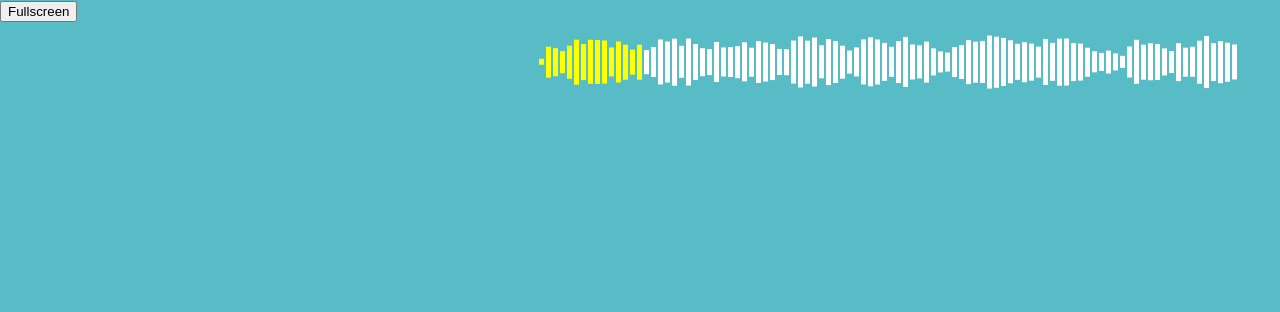
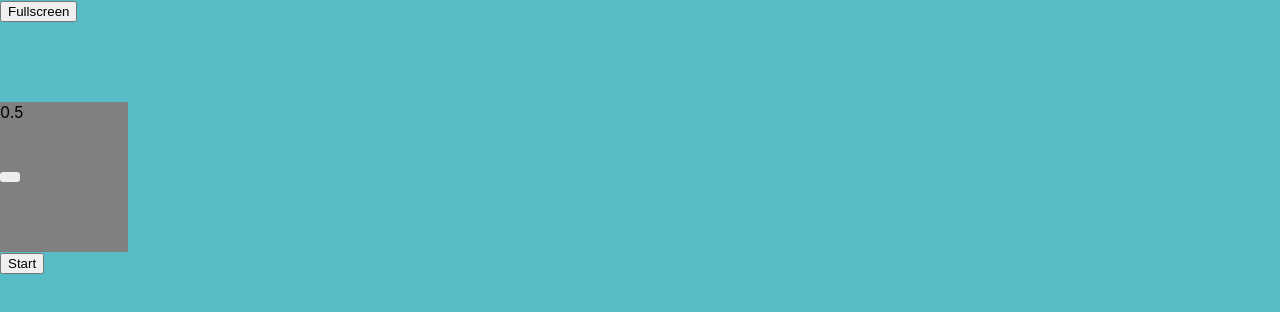
Before and after one commit to NoClipDigital/wap-games, a Nuxt app: page /slider in a window 1280 px wide. Shown: the top 312 px of the page. Built offline with nearby package versions, Linux system fonts and the light colour scheme.

Commit message:
Built a bad, bad slider

```diff
--- /dev/null
+++ b/components/slider/Mixer.vue
@@ -0,0 +1,62 @@
+<template lang="html">
+<div class="mixer" :style="mixerStyles" @touchmove="testMove">
+
+  <div class="knob" :style="knobStyles"/>
+  {{sliderVal}}
+</div>
+</template>
+
+<script>
+import anime from 'animejs'
+
+export default {
+  name: "Mixer",
+  data() {
+    return {
+      mixerHeight: 150,
+      sliderVal: 0.5
+    }
+  },
+  computed: {
+    mixerStyles() {
+      return {
+        height: this.mixerHeight + 'px'
+      }
+    },
+    knobStyles() {
+      return {
+        bottom: 100 * this.sliderVal + '%'
+      }
+    }
+  },
+  methods: {
+    testMove(e) {
+      // The Y position of your cursor over the element
+      let yCoord = e.touches[0].clientY - e.touches[0].target.offsetTop;
+
+      // Limit that value to
+      let limitedVal = Math.max(Math.min(yCoord, this.mixerHeight), 0);
+
+      this.sliderVal = 1 - (limitedVal / this.mixerHeight);
+    }
+  }
+}
+</script>
+
+<style lang="scss">
+.mixer {
+    background-color: grey;
+    height: 150px;
+    width: 10%;
+    position: relative;
+}
+
+.knob {
+    background-color: #eee;
+    border-radius: 3px;
+    height: 10px;
+    position: absolute;
+    transform: translateY(50%);
+    width: 20px;
+}
+</style>
--- a/components/slider/Waveform.vue
+++ b/components/slider/Waveform.vue
@@ -16,7 +16,7 @@ export default {
       bars: [],
       progress: 0,
       config: {
-        randomness: 1,
+        randomness: 0.8,
         noOfBars: 100,
         speed: 5,
         randomness: 0.5,
@@ -26,6 +26,11 @@ export default {
     }
   },
   methods: {
+
+    start() {
+      this.startAnimation();
+    },
+
     barStyles(bar, i) {
       //
       let progressOffset = (this.$el.offsetWidth) * (1 - this.progress);
@@ -51,10 +56,6 @@ export default {
         progress: 1,
         easing: 'linear',
         duration: 20 * 1000
-        // update: function() {
-          // var el = document.querySelector('#JSobject pre');
-          // el.innerHTML = JSON.stringify(obj);
-        // }
       });
     },
     generateWave() {
@@ -72,7 +73,9 @@ export default {
         let prev = this.bars[i - 1];
         let current = this.bars[i];
 
-        this.bars[i] = (prev + (current * this.config.randomness)) / (this.config.randomness + 1);
+        let newCurrent = (prev * (1 - this.config.randomness)) + (current * this.config.randomness);
+        this.bars[i] = newCurrent;
+
       }
     }
   },
@@ -82,10 +85,8 @@ export default {
     }
   },
   mounted() {
-    console.dir(this.$el);
     this.generateWave();
     this.blurWave();
-    this.startAnimation();
   },
 }
 </script>
--- a/pages/slider/index.vue
+++ b/pages/slider/index.vue
@@ -1,6 +1,8 @@
 <template>
 <div class="slider-game">
-  <waveform />
+  <waveform ref="waveform" />
+  <mixer ref="waveform" />
+  <button @click="startGame">Start</button>
 </div>
 </template>
 
@@ -8,10 +10,20 @@
 
 export default {
   name: "SliderGame",
+  data() {
+    return {
+
+    }
+  },
   components: {
-    Waveform: () => import('~/components/slider/Waveform.vue')
+    Waveform: () => import('~/components/slider/Waveform.vue'),
+    Mixer: () => import('~/components/slider/Mixer.vue')
   },
-
+  methods: {
+    startGame() {
+      this.$refs.waveform.start();
+    }
+  }
 }
 </script>
 
```
